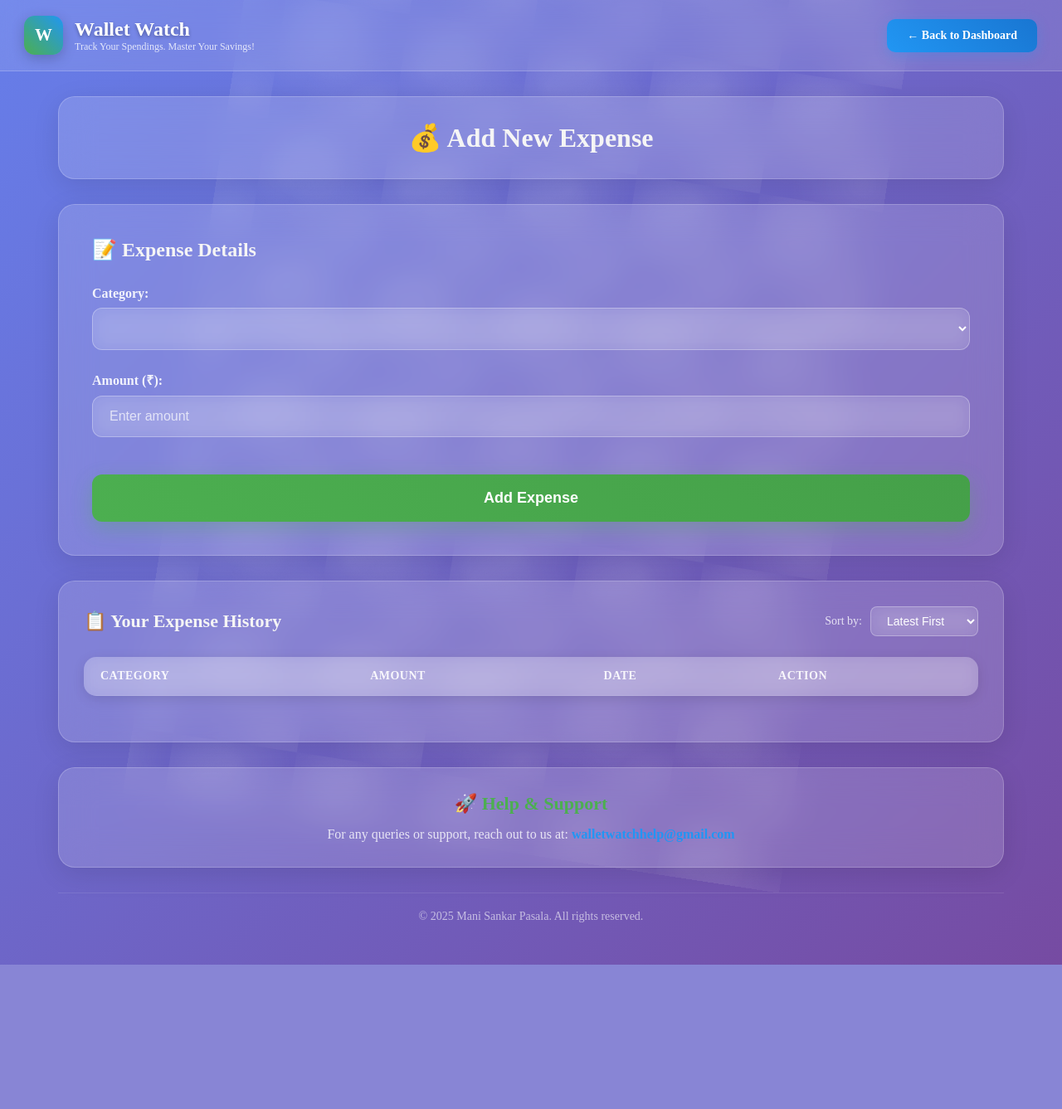
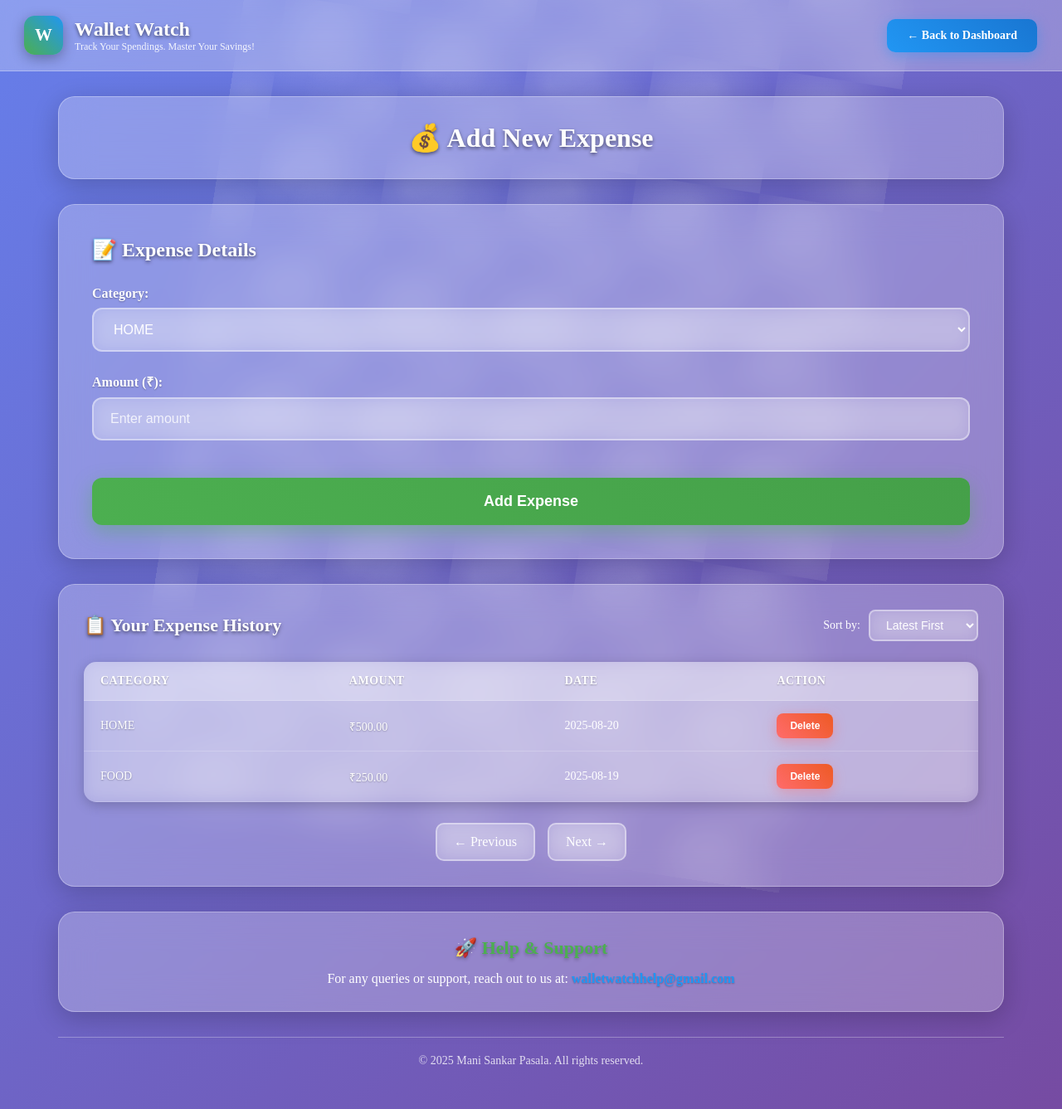
Before and after one commit to manisankar29/Expenditure-Tracker, a Flask app: page /add in a window 1280 px wide. Shown: the whole page at 83% size. Before the commit the page ends 1163 px from the top, so only its background shows below. Run offline with Flask 3, Linux system fonts and the light colour scheme; the visitor is signed in with stand-in values (Sample User, id 1); data that the repository does not hold is empty.

Commit message:
Add files via upload

```diff
--- a/templates/add_expense.html
+++ b/templates/add_expense.html
@@ -18,9 +18,13 @@
       position: relative;
       overflow-x: hidden;
       color: white;
+      height: -webkit-fill-available;
+      /* iOS specific fixes */
+      -webkit-font-smoothing: antialiased;
+      -moz-osx-font-smoothing: grayscale;
     }
 
-    /* Animated background pattern */
+    /* Animated background pattern - simplified for iOS */
     body::before {
       content: '';
       position: fixed;
@@ -29,9 +33,9 @@
       right: 0;
       bottom: 0;
       background-image:
-        radial-gradient(circle at 20% 50%, rgba(255,255,255,0.1) 0%, transparent 50%),
-        radial-gradient(circle at 80% 20%, rgba(255,255,255,0.1) 0%, transparent 50%),
-        radial-gradient(circle at 40% 80%, rgba(255,255,255,0.1) 0%, transparent 50%);
+        radial-gradient(circle at 20% 50%, rgba(255,255,255,0.15) 0%, transparent 50%),
+        radial-gradient(circle at 80% 20%, rgba(255,255,255,0.15) 0%, transparent 50%),
+        radial-gradient(circle at 40% 80%, rgba(255,255,255,0.15) 0%, transparent 50%);
       background-size: 150px 150px;
       animation: floatPattern 25s ease-in-out infinite;
       z-index: -1;
@@ -42,15 +46,16 @@
       50% { transform: translateY(-30px) rotate(180deg); }
     }
 
-    /* Header */
+    /* Header - Enhanced for iOS */
     .header {
       display: flex;
       justify-content: space-between;
       align-items: center;
       padding: 20px 30px;
-      background: rgba(255, 255, 255, 0.1);
+      background: rgba(255, 255, 255, 0.25);
       backdrop-filter: blur(20px);
-      border-bottom: 1px solid rgba(255, 255, 255, 0.2);
+      -webkit-backdrop-filter: blur(20px); /* iOS specific */
+      border-bottom: 1px solid rgba(255, 255, 255, 0.3);
       position: sticky;
       top: 0;
       z-index: 100;
@@ -73,7 +78,7 @@
       font-size: 20px;
       color: white;
       font-weight: bold;
-      box-shadow: 0 4px 15px rgba(0, 0, 0, 0.2);
+      box-shadow: 0 4px 15px rgba(0, 0, 0, 0.3);
       animation: pulse 2s infinite;
     }
 
@@ -86,12 +91,13 @@
       font-size: 24px;
       font-weight: 600;
       margin: 0;
-      text-shadow: 0 2px 4px rgba(0, 0, 0, 0.3);
+      text-shadow: 0 2px 4px rgba(0, 0, 0, 0.5);
+      color: white; /* Explicit color for iOS */
     }
 
     .brand-info p {
       font-size: 12px;
-      color: rgba(255, 255, 255, 0.8);
+      color: rgba(255, 255, 255, 0.9);
       margin: 0;
       font-weight: 300;
     }
@@ -106,14 +112,14 @@
       font-weight: 600;
       cursor: pointer;
       transition: all 0.3s ease;
-      box-shadow: 0 4px 15px rgba(33, 150, 243, 0.3);
+      box-shadow: 0 4px 15px rgba(33, 150, 243, 0.4);
       text-decoration: none;
       display: inline-block;
     }
 
     .back-btn:hover {
       transform: translateY(-2px);
-      box-shadow: 0 6px 20px rgba(33, 150, 243, 0.4);
+      box-shadow: 0 6px 20px rgba(33, 150, 243, 0.5);
     }
 
     /* Container */
@@ -123,16 +129,17 @@
       padding: 30px;
     }
 
-    /* Page Title */
+    /* Page Title - Enhanced opacity for iOS */
     .page-title {
-      background: rgba(255, 255, 255, 0.15);
+      background: rgba(255, 255, 255, 0.25);
       backdrop-filter: blur(20px);
-      border: 1px solid rgba(255, 255, 255, 0.2);
+      -webkit-backdrop-filter: blur(20px); /* iOS specific */
+      border: 1px solid rgba(255, 255, 255, 0.3);
       border-radius: 20px;
       padding: 30px;
       margin-bottom: 30px;
       text-align: center;
-      box-shadow: 0 8px 32px rgba(0, 0, 0, 0.1);
+      box-shadow: 0 8px 32px rgba(0, 0, 0, 0.2);
       animation: slideUp 0.8s ease-out;
     }
 
@@ -144,24 +151,29 @@
     .page-title h2 {
       font-size: 32px;
       margin: 0;
-      color: whitesmoke;
+      color: white;
+      font-weight: bold;
+      text-shadow: 0 2px 4px rgba(0, 0, 0, 0.5);
     }
 
-    /* Form Section */
+    /* Form Section - Enhanced for iOS visibility */
     .form-section {
-      background: rgba(255, 255, 255, 0.15);
+      background: rgba(255, 255, 255, 0.25);
       backdrop-filter: blur(20px);
-      border: 1px solid rgba(255, 255, 255, 0.2);
+      -webkit-backdrop-filter: blur(20px); /* iOS specific */
+      border: 1px solid rgba(255, 255, 255, 0.3);
       border-radius: 20px;
       padding: 40px;
       margin-bottom: 30px;
-      box-shadow: 0 8px 32px rgba(0, 0, 0, 0.1);
+      box-shadow: 0 8px 32px rgba(0, 0, 0, 0.2);
     }
 
     .form-section h3 {
       font-size: 24px;
       margin-bottom: 30px;
-      color: whitesmoke;
+      color: white;
+      font-weight: bold;
+      text-shadow: 0 2px 4px rgba(0, 0, 0, 0.5);
       display: flex;
       align-items: center;
       gap: 10px;
@@ -175,39 +187,44 @@
       display: block;
       margin-bottom: 8px;
       font-weight: 600;
-      color: rgba(255, 255, 255, 0.9);
+      color: white;
       font-size: 16px;
+      text-shadow: 0 1px 2px rgba(0, 0, 0, 0.3);
     }
 
     .form-group select,
     .form-group input {
       width: 100%;
       padding: 15px 20px;
-      border: 1px solid rgba(255, 255, 255, 0.3);
+      border: 2px solid rgba(255, 255, 255, 0.4);
       border-radius: 12px;
-      background: rgba(255, 255, 255, 0.1);
+      background: rgba(255, 255, 255, 0.2);
       color: white;
       font-size: 16px;
       transition: all 0.3s ease;
       backdrop-filter: blur(10px);
+      -webkit-backdrop-filter: blur(10px); /* iOS specific */
+      font-weight: 500;
     }
 
     .form-group select option {
       background: #764ba2;
       color: white;
+      font-weight: normal;
     }
 
     .form-group input::placeholder {
-      color: rgba(255, 255, 255, 0.7);
+      color: rgba(255, 255, 255, 0.8);
+      font-weight: normal;
     }
 
     .form-group select:focus,
     .form-group input:focus {
       outline: none;
-      border-color: rgba(255, 255, 255, 0.6);
-      background: rgba(255, 255, 255, 0.2);
+      border-color: rgba(255, 255, 255, 0.7);
+      background: rgba(255, 255, 255, 0.3);
       transform: translateY(-2px);
-      box-shadow: 0 5px 15px rgba(0, 0, 0, 0.2);
+      box-shadow: 0 5px 15px rgba(0, 0, 0, 0.3);
     }
 
     .submit-btn {
@@ -220,7 +237,7 @@
       font-weight: 600;
       cursor: pointer;
       transition: all 0.3s ease;
-      box-shadow: 0 8px 25px rgba(76, 175, 80, 0.3);
+      box-shadow: 0 8px 25px rgba(76, 175, 80, 0.4);
       width: 100%;
       margin-top: 20px;
     }
@@ -228,22 +245,23 @@
     .submit-btn:hover {
       background: linear-gradient(45deg, #45a049, #4CAF50);
       transform: translateY(-2px);
-      box-shadow: 0 12px 35px rgba(76, 175, 80, 0.4);
+      box-shadow: 0 12px 35px rgba(76, 175, 80, 0.5);
     }
 
     .submit-btn:active {
       transform: translateY(0);
     }
 
-    /* History Section */
+    /* History Section - Enhanced for iOS */
     .history-section {
-      background: rgba(255, 255, 255, 0.15);
+      background: rgba(255, 255, 255, 0.25);
       backdrop-filter: blur(20px);
-      border: 1px solid rgba(255, 255, 255, 0.2);
+      -webkit-backdrop-filter: blur(20px); /* iOS specific */
+      border: 1px solid rgba(255, 255, 255, 0.3);
       border-radius: 20px;
       padding: 30px;
       margin-bottom: 30px;
-      box-shadow: 0 8px 32px rgba(0, 0, 0, 0.1);
+      box-shadow: 0 8px 32px rgba(0, 0, 0, 0.2);
     }
 
     .history-header {
@@ -257,7 +275,8 @@
       font-size: 22px;
       font-weight: 600;
       margin: 0;
-      color: whitesmoke;
+      color: white;
+      text-shadow: 0 2px 4px rgba(0, 0, 0, 0.5);
     }
 
     .sort-container {
@@ -268,18 +287,21 @@
 
     .sort-container label {
       font-size: 14px;
-      color: rgba(255, 255, 255, 0.8);
+      color: white;
+      font-weight: 500;
     }
 
     .sort-select {
-      background: rgba(255, 255, 255, 0.1);
+      background: rgba(255, 255, 255, 0.2);
       backdrop-filter: blur(10px);
-      border: 1px solid rgba(255, 255, 255, 0.3);
+      -webkit-backdrop-filter: blur(10px); /* iOS specific */
+      border: 2px solid rgba(255, 255, 255, 0.4);
       border-radius: 8px;
       padding: 8px 15px;
       color: white;
       font-size: 14px;
       cursor: pointer;
+      font-weight: 500;
     }
 
     .sort-select option {
@@ -290,36 +312,39 @@
     .expenses-table {
       width: 100%;
       border-collapse: collapse;
-      background: rgba(255, 255, 255, 0.1);
+      background: rgba(255, 255, 255, 0.2);
       backdrop-filter: blur(10px);
+      -webkit-backdrop-filter: blur(10px); /* iOS specific */
       border-radius: 15px;
       overflow: hidden;
-      box-shadow: 0 4px 15px rgba(0, 0, 0, 0.1);
+      box-shadow: 0 4px 15px rgba(0, 0, 0, 0.2);
     }
 
     .expenses-table th,
     .expenses-table td {
       padding: 15px 20px;
       text-align: left;
-      border-bottom: 1px solid rgba(255, 255, 255, 0.1);
+      border-bottom: 1px solid rgba(255, 255, 255, 0.2);
     }
 
     .expenses-table th {
-      background: rgba(255, 255, 255, 0.15);
+      background: rgba(255, 255, 255, 0.25);
       font-weight: 600;
       font-size: 14px;
-      color: rgba(255, 255, 255, 0.9);
+      color: white;
       text-transform: uppercase;
       letter-spacing: 0.5px;
+      text-shadow: 0 1px 2px rgba(0, 0, 0, 0.3);
     }
 
     .expenses-table td {
       font-size: 14px;
-      color: rgba(255, 255, 255, 0.8);
+      color: white;
+      font-weight: 500;
     }
 
     .expenses-table tr:hover {
-      background: rgba(255, 255, 255, 0.05);
+      background: rgba(255, 255, 255, 0.1);
       transform: scale(1.01);
       transition: all 0.3s ease;
     }
@@ -327,11 +352,13 @@
     .amount-cell {
       font-weight: 600;
       color: #4CAF50;
+      text-shadow: 0 1px 2px rgba(0, 0, 0, 0.3);
     }
 
     .category-cell {
       color: #2196F3;
       font-weight: 500;
+      text-shadow: 0 1px 2px rgba(0, 0, 0, 0.3);
     }
 
     .delete-btn {
@@ -344,15 +371,15 @@
       font-weight: 600;
       cursor: pointer;
       transition: all 0.3s ease;
-      box-shadow: 0 4px 15px rgba(255, 107, 107, 0.3);
+      box-shadow: 0 4px 15px rgba(255, 107, 107, 0.4);
     }
 
     .delete-btn:hover {
       transform: translateY(-2px);
-      box-shadow: 0 6px 20px rgba(255, 107, 107, 0.4);
+      box-shadow: 0 6px 20px rgba(255, 107, 107, 0.5);
     }
 
-    /* Pagination */
+    /* Pagination - Enhanced for iOS */
     .pagination {
       display: flex;
       justify-content: center;
@@ -361,9 +388,10 @@
     }
 
     .pagination a {
-      background: rgba(255, 255, 255, 0.1);
+      background: rgba(255, 255, 255, 0.2);
       backdrop-filter: blur(10px);
-      border: 1px solid rgba(255, 255, 255, 0.3);
+      -webkit-backdrop-filter: blur(10px); /* iOS specific */
+      border: 2px solid rgba(255, 255, 255, 0.4);
       color: white;
       padding: 12px 20px;
       border-radius: 10px;
@@ -373,48 +401,54 @@
     }
 
     .pagination a:hover {
-      background: rgba(255, 255, 255, 0.2);
+      background: rgba(255, 255, 255, 0.3);
       transform: translateY(-2px);
-      box-shadow: 0 5px 15px rgba(0, 0, 0, 0.2);
+      box-shadow: 0 5px 15px rgba(0, 0, 0, 0.3);
     }
 
-    /* Support Section */
+    /* Support Section - Enhanced for iOS */
     .support-section {
-      background: rgba(255, 255, 255, 0.15);
+      background: rgba(255, 255, 255, 0.25);
       backdrop-filter: blur(20px);
-      border: 1px solid rgba(255, 255, 255, 0.2);
+      -webkit-backdrop-filter: blur(20px); /* iOS specific */
+      border: 1px solid rgba(255, 255, 255, 0.3);
       border-radius: 20px;
       padding: 30px;
       margin-bottom: 30px;
       text-align: center;
-      box-shadow: 0 8px 32px rgba(0, 0, 0, 0.1);
+      box-shadow: 0 8px 32px rgba(0, 0, 0, 0.2);
     }
 
     .support-section h2 {
       font-size: 22px;
       margin-bottom: 15px;
       color: #4CAF50;
+      font-weight: bold;
+      text-shadow: 0 2px 4px rgba(0, 0, 0, 0.3);
     }
 
     .support-section p {
-      color: rgba(255, 255, 255, 0.8);
+      color: white;
       font-size: 16px;
+      font-weight: 500;
     }
 
     .support-section strong {
       color: #2196F3;
+      text-shadow: 0 1px 2px rgba(0, 0, 0, 0.3);
     }
 
-    /* Copyright */
+    /* Copyright - Enhanced for iOS */
     .copyright {
       text-align: center;
       padding: 20px;
-      border-top: 1px solid rgba(255, 255, 255, 0.1);
-      color: rgba(255, 255, 255, 0.6);
+      border-top: 1px solid rgba(255, 255, 255, 0.3);
+      color: rgba(255, 255, 255, 0.8);
       font-size: 14px;
+      font-weight: 500;
     }
 
-    /* Responsive Design */
+    /* iOS Specific Responsive Design */
     @media (max-width: 768px) {
       .header {
         flex-direction: column;
@@ -479,6 +513,27 @@
       }
     }
 
+    /* iOS Safari specific fixes */
+    @supports (-webkit-touch-callout: none) {
+      body {
+        height: 100vh;
+        height: -webkit-fill-available;
+      }
+
+      .form-group input,
+      .form-group select {
+        -webkit-appearance: none;
+        appearance: none;
+        border-radius: 12px;
+      }
+
+      .submit-btn {
+        -webkit-appearance: none;
+        appearance: none;
+        border-radius: 12px;
+      }
+    }
+
     /* Loading animation */
     .loading {
       display: inline-block;
@@ -522,9 +577,14 @@
         <div class="form-group">
           <label for="category">Category:</label>
           <select name="category" id="category" required>
-            {% for c in categories %}
-              <option value="{{ c.name }}">{{ c.name }}</option>
-            {% endfor %}
+            <option value="HOME">HOME</option>
+            <option value="FOOD">FOOD</option>
+            <option value="TRANSPORT">TRANSPORT</option>
+            <option value="ENTERTAINMENT">ENTERTAINMENT</option>
+            <option value="SHOPPING">SHOPPING</option>
+            <option value="HEALTH">HEALTH</option>
+            <option value="EDUCATION">EDUCATION</option>
+            <option value="OTHER">OTHER</option>
           </select>
         </div>
 
@@ -544,8 +604,8 @@
         <div class="sort-container">
           <label for="sort">Sort by:</label>
           <select id="sort" class="sort-select" onchange="sortExpenses()">
-            <option value="desc" {% if sort == 'desc' %}selected{% endif %}>Latest First</option>
-            <option value="asc" {% if sort == 'asc' %}selected{% endif %}>Earliest First</option>
+            <option value="desc">Latest First</option>
+            <option value="asc">Earliest First</option>
           </select>
         </div>
       </div>
@@ -553,37 +613,42 @@
       <table class="expenses-table">
         <thead>
           <tr>
-            <th>Category</th>
-            <th>Amount</th>
-            <th>Date</th>
-            <th>Action</th>
+            <th>CATEGORY</th>
+            <th>AMOUNT</th>
+            <th>DATE</th>
+            <th>ACTION</th>
           </tr>
         </thead>
         <tbody>
-          {% for item in expenses %}
           <tr>
-            <td class="category-cell">{{ item.category }}</td>
-            <td class="amount-cell">₹{{ item.amount }}</td>
-            <td>{{ item.date }}</td>
+            <td class="category-cell">HOME</td>
+            <td class="amount-cell">₹500.00</td>
+            <td>2025-08-20</td>
             <td>
               <form method="POST" action="/delete" style="display:inline;">
-                <input type="hidden" name="expense_id" value="{{ item.id }}">
+                <input type="hidden" name="expense_id" value="1">
                 <button type="submit" class="delete-btn" onclick="return confirm('Are you sure you want to delete this expense?')">Delete</button>
               </form>
             </td>
           </tr>
-          {% endfor %}
+          <tr>
+            <td class="category-cell">FOOD</td>
+            <td class="amount-cell">₹250.00</td>
+            <td>2025-08-19</td>
+            <td>
+              <form method="POST" action="/delete" style="display:inline;">
+                <input type="hidden" name="expense_id" value="2">
+                <button type="submit" class="delete-btn" onclick="return confirm('Are you sure you want to delete this expense?')">Delete</button>
+              </form>
+            </td>
+          </tr>
         </tbody>
       </table>
 
       <!-- Pagination -->
       <div class="pagination">
-        {% if page > 1 %}
-          <a href="?page={{ page - 1 }}&sort={{ sort }}">← Previous</a>
-        {% endif %}
-        {% if total > page * 15 %}
-          <a href="?page={{ page + 1 }}&sort={{ sort }}">Next →</a>
-        {% endif %}
+        <a href="?page=1&sort=desc">← Previous</a>
+        <a href="?page=2&sort=desc">Next →</a>
       </div>
     </section>
 
```
